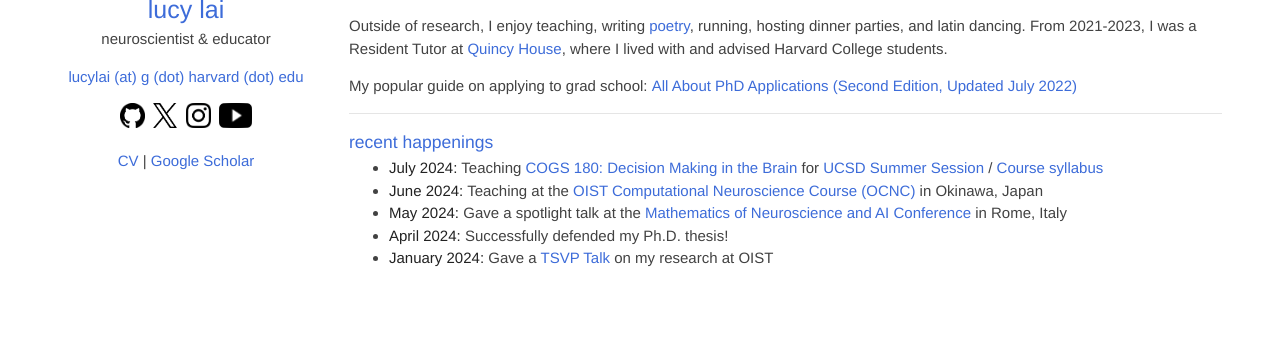
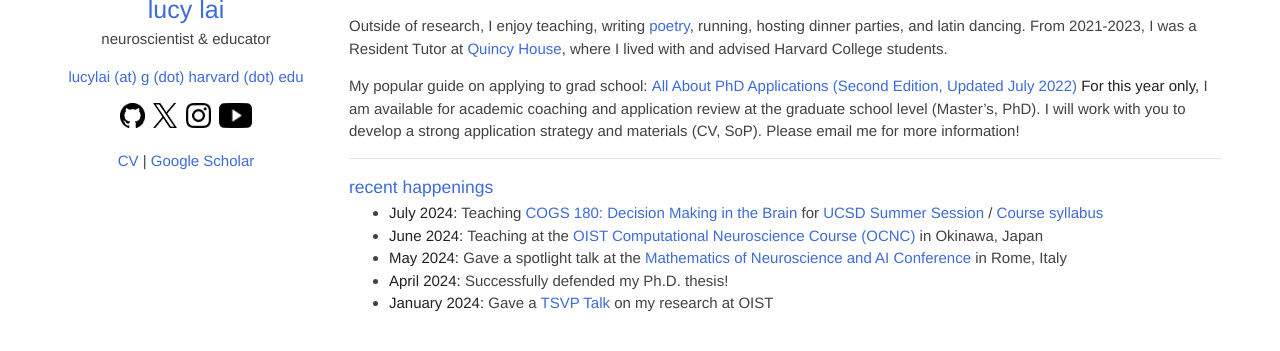
Before and after one commit to lucylai96/lucylai96.github.io, a Jekyll site: the page built from index.md, in a window 1280 px wide, cut to the strip 255-606 px from the top of the page. Built offline with Jekyll 4.4.1, drawn with Linux system fonts in a browser that asks for light colours; our own code applies the rules of GitHub Pages for plain Markdown files.

Commit message:
Update index.md

```diff
--- a/index.md
+++ b/index.md
@@ -7,6 +7,7 @@ I am lucky enough to spend my sabbatical as a [TSVP Visiting Scholar](https://gr
 Outside of research, I enjoy teaching, writing <a href="http://subcorticalsongs.wordpress.com/" target="_blank">poetry</a>, running, hosting dinner parties, and latin dancing. From 2021-2023, I was a Resident Tutor at <a href="https://quincy.harvard.edu/" target="_blank">Quincy House</a>, where I lived with and advised Harvard College students.
 
 My popular guide on applying to grad school: **[All About PhD Applications (Second Edition, Updated July 2022)](https://lucylai.com/blog/gradapps)**
+**For this year only,** I am available for academic coaching and application review at the graduate school level (Master's, PhD). I will work with you to develop a strong application strategy and materials (CV, SoP). Please email me for more information!
 
 ***
 
```
